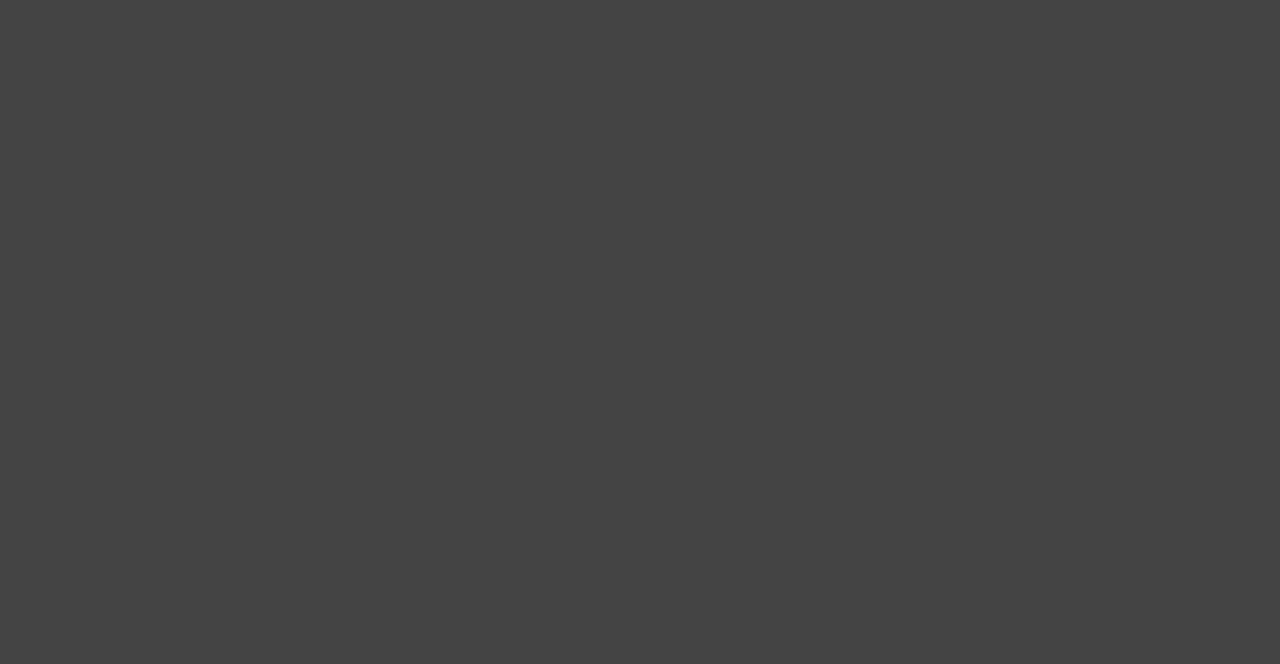
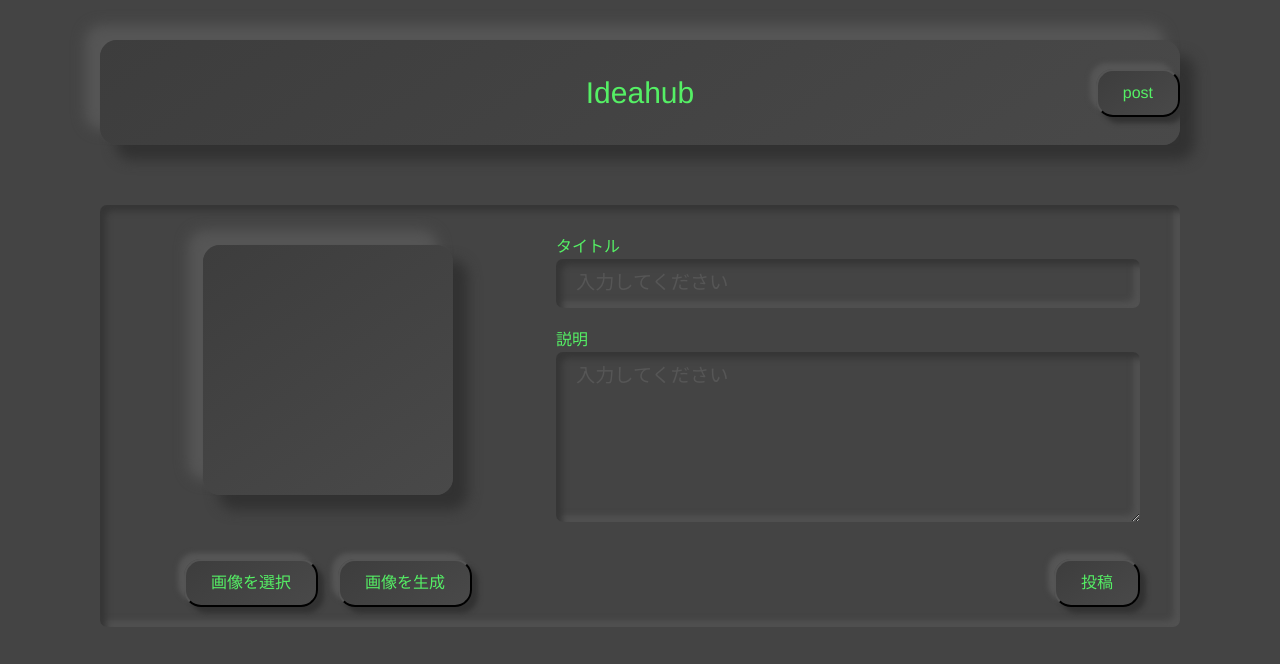
Before and after one commit to scla-sagauniv/gabaithon202309_team3_fe, a Vue app: page /Sky in a window 1280 px wide. Before the commit this address had no page. Shown: the top 664 px of the page. Built offline with nearby package versions, Linux system fonts and the light colour scheme.

Commit message:
投稿画面

```diff
--- a/src/router/index.js
+++ b/src/router/index.js
@@ -22,6 +22,11 @@ const router = createRouter({
       name: 'sample',
       component: () => import('../views/Sample.vue')
     },
+    {
+      path: '/Sky',
+      name: 'Sky',
+      component: () => import('../views/Sky.vue')
+    }
   ]
 })
 
--- a/src/views/Sample.vue
+++ b/src/views/Sample.vue
@@ -14,8 +14,8 @@ import FormTail from "../components/FormTail.vue";
     <h1>sample
     </h1>
     <IdeaTail/>
-    <Button/>
-    <Header/>
+    <Button />
+    <Header />
     <InputForm/>
     <TextAreaForm />
     <FormTail />
--- /dev/null
+++ b/src/views/Sky.vue
@@ -0,0 +1,27 @@
+<script setup>
+import Header from "../components/Header.vue";
+import FormTail from "../components/FormTail.vue";
+</script>
+
+
+<template>
+    <div class="fuyu">
+        <Header header=Ideahub class="natu" />
+        <FormTail class="sui" />
+    </div>
+</template>
+
+<style scoped>
+.natu{
+    margin: 0px 60px 60px 60px;
+
+}
+.sui{
+    margin: 0px 60px 0px 60px;
+}
+.fuyu {
+  padding: 40px 40px;
+  background-color: #444444;
+  min-height: 100vh;
+}
+</style>
```
